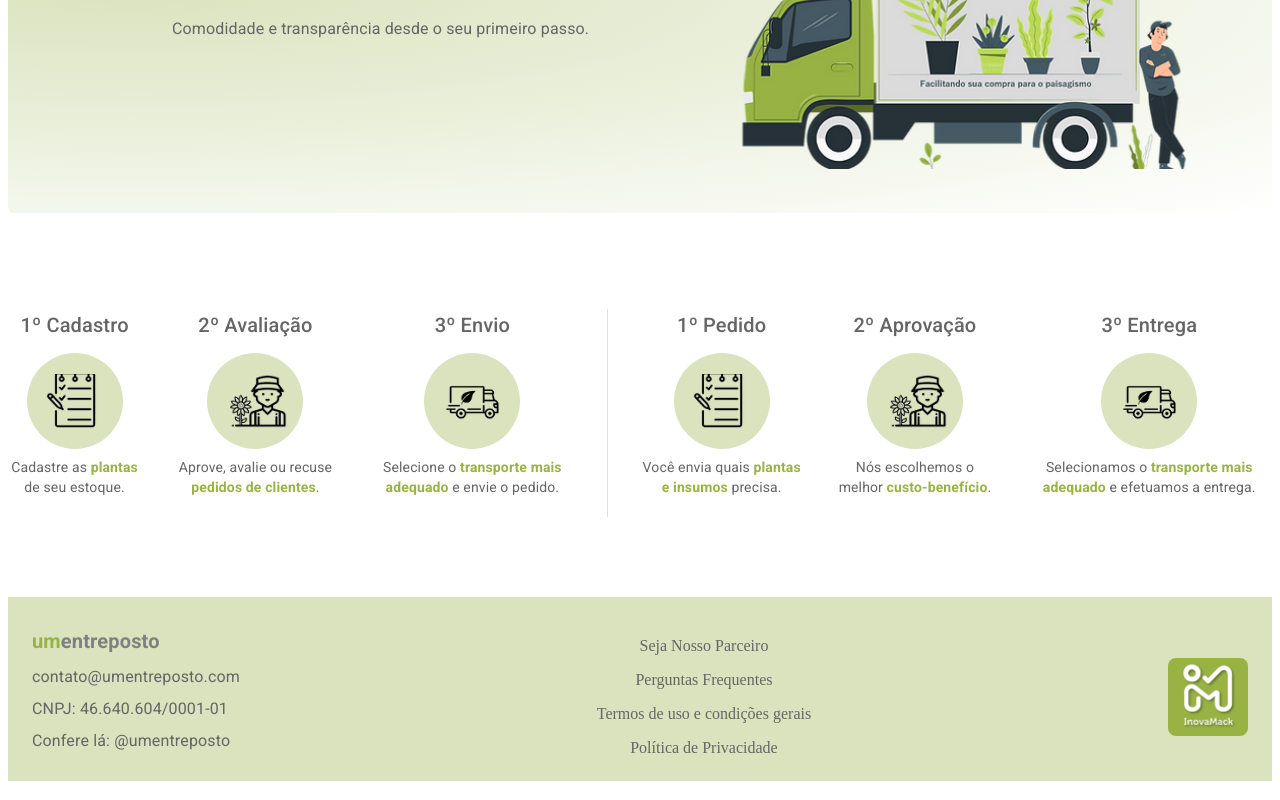
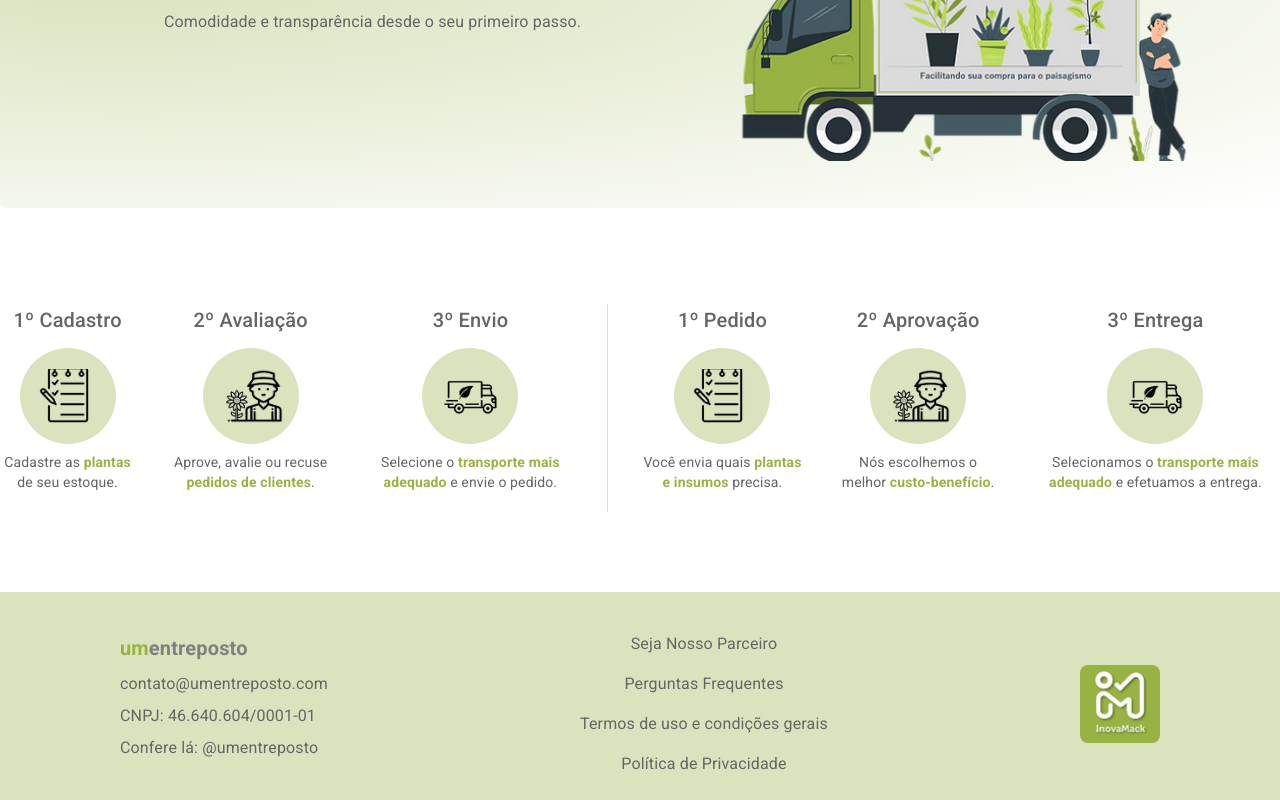
Before and after one commit to devBrait/jardinagem_front, a React (Vite) app: page / in a window 1280 px wide. Shown: the part 514-1314 px from the top of the page. Built offline with nearby package versions, Linux system fonts and the light colour scheme.

Commit message:
acerto na largura do footer

```diff
--- a/src/App.tsx
+++ b/src/App.tsx
@@ -1,3 +1,4 @@
+import { CssBaseline } from "@mui/material";
 import Footer from "./components/footer/Footer";
 import CorpoCentral from "./components/header/CorpoCentral";
 import Header from "./components/header/Header";
@@ -8,6 +9,7 @@ import BotoesProcesso from "./components/processo/BotoesProcesso";
 export default function App() {
   return (
     <>
+    <CssBaseline>
       <div>
         <div className="m-0 flex flex-col min-h-screen">
           <div className="flex align-items-center py-4 justify-content-between p-2">
@@ -19,6 +21,7 @@ export default function App() {
           <Footer/>
         </div>
       </div>
+      </CssBaseline>
     </>
   );
 }
--- a/src/components/footer/Footer.tsx
+++ b/src/components/footer/Footer.tsx
@@ -7,8 +7,7 @@ export default function Footer() {
 
   return (
     <Box
-      width="auto"
-      component="footer"
+      className="w-full m-0"
       sx={{
         backgroundColor: '#DAE3BE',
         display: 'flex',
@@ -19,7 +18,7 @@ export default function Footer() {
       }}
     >
       {/* Informações da empresa */}
-      <Box sx={{ display: 'flex', flexDirection: 'column', alignItems: isMobile ? 'center' : 'start', mb: isMobile ? 2 : 0 }}>
+      <Box className="ml-24" sx={{ display: 'flex', flexDirection: 'column', alignItems: isMobile ? 'center' : 'start', mb: isMobile ? 2 : 0 }}>
         <Typography variant="h6" sx={{ fontWeight: 'bold', color: 'gray' }}>
           <span style={{ color: '#98b344' }}>um</span>entreposto
         </Typography>
@@ -76,9 +75,9 @@ export default function Footer() {
       </Box>
 
         {/* Imagem do logo com margin top */}
-      <Box sx={{ display: 'flex', justifyContent: isMobile ? 'center' : 'flex-end', marginTop: 2 }}>
+      <Box className="mr-24" sx={{ display: 'flex', justifyContent: isMobile ? 'center' : 'flex-end', marginTop: 2 }}>
         <img
-          src="public/images/InovaMack-2023-Logo-branco.png"
+          src="/images/InovaMack-2023-Logo-branco.png"
           alt="InovaMack"
           style={{
             borderRadius: '8px',
--- a/src/components/processo/BotoesProcesso.tsx
+++ b/src/components/processo/BotoesProcesso.tsx
@@ -65,7 +65,7 @@ export default function BotoesProcesso() {
                 sx={{
                     display: { xs: 'none', md: 'block' },
                     color: "#656565",
-                    marginX: 12,
+                    marginX: 5,
                 }}/>
 
                 <Divider orientation="horizontal" flexItem
```
